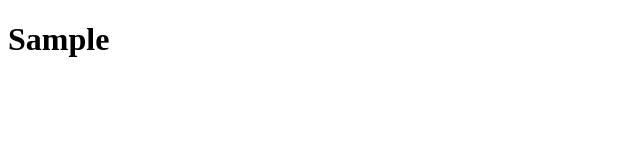
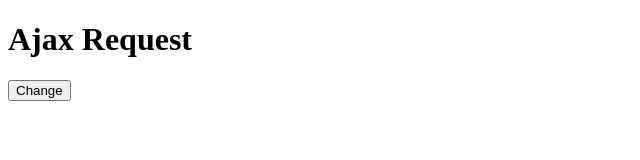
Before and after one commit to MS-Teja/superninja, a plain HTML site: page index.html in a window 1280 px wide. Shown: the whole page, without its empty margins (0-640 px from the left). Drawn offline with Linux system fonts and the light colour scheme.

Commit message:
Update index.html

```diff
--- a/index.html
+++ b/index.html
@@ -6,6 +6,23 @@
     <title>Document</title>
 </head>
 <body>
-    <h1>Sample</h1>
+    <div id="demo">
+        <h1>Ajax Request</h1>
+        <button type="button" onclick="loadDoc()">Change</button>
+    </div>
+
+    <script>
+        function loadDoc(){
+            var xh=new XMLHttpRequest();
+            xh.onReadyStateChange=function(){
+                if(this.readyState==4 && this.readyStatus==200)
+                {
+                    document.getElementById('demo').innerHTML=this.responseText;
+                }
+            };
+            xh.open('get',"text.txt",true);
+            xh.send();
+        }
+    </script>
 </body>
 </html>
```
